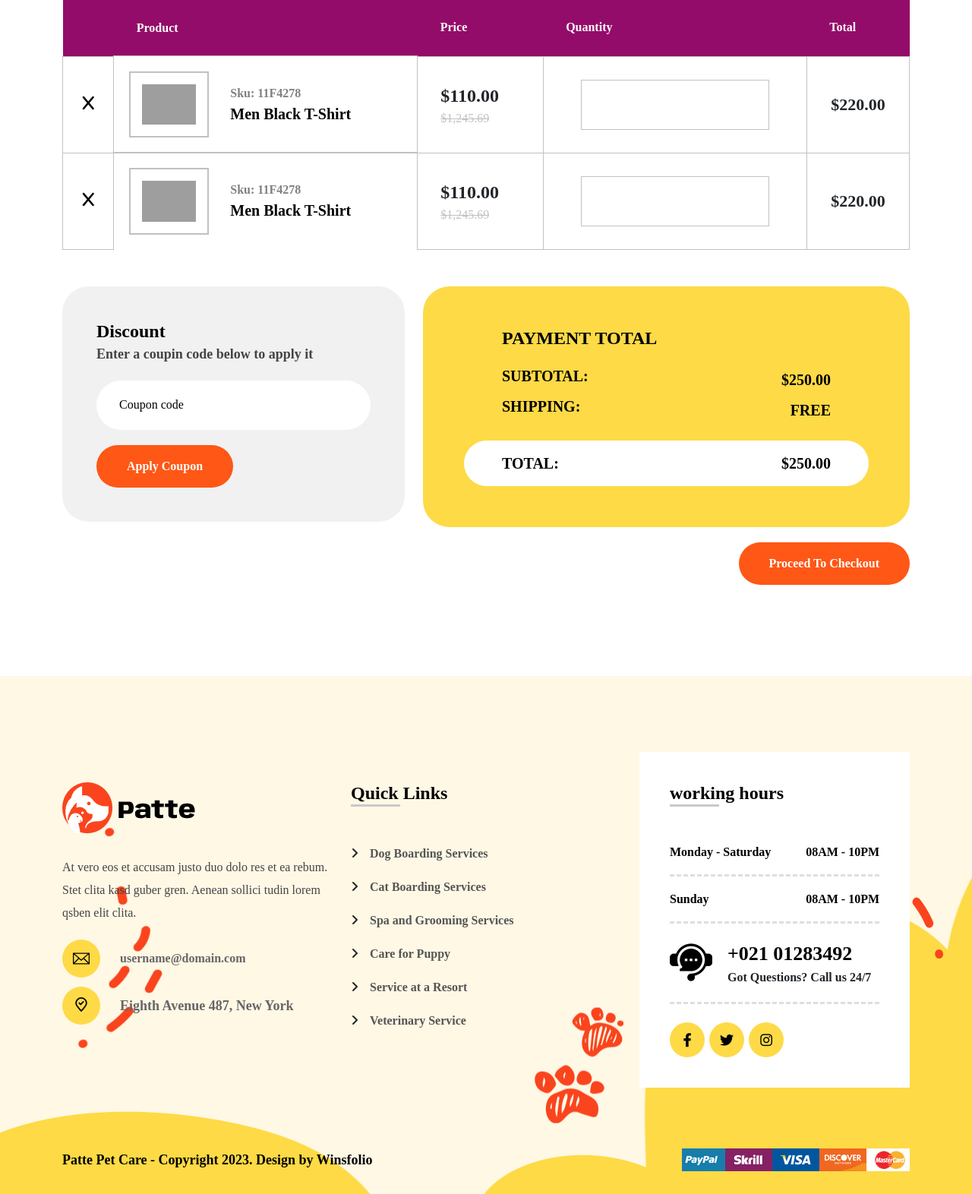
After one commit to kawsaruddinpatoary/patte, a Django app: page /cart/ in a window 1280 px wide. The commit adds this page. Shown: the part 641-2213 px from the top of the page at 76% size. Run offline with Django 5.2, Linux system fonts and the light colour scheme; some libraries are stand-ins or nearby versions; some web fonts are replaced; grey boxes are pictures that could not be loaded.

Commit message:
cart page implement

```diff
--- a/main/urls.py
+++ b/main/urls.py
@@ -15,4 +15,5 @@ urlpatterns = [
     path('service-details/', views.serviceDetails, name='service-details'),
     path('products/', views.products, name='products'),
     path('product-details/', views.productDetails, name='product-details'),
+    path('cart/', views.cart, name='cart'),
 ]
--- a/main/views.py
+++ b/main/views.py
@@ -39,3 +39,6 @@ def products(request):
 
 def productDetails(request):
     return render(request, 'products/product_details.html')
+
+def cart(request):
+    return render(request, 'ordering/cart.html')
--- a/templates/base.html
+++ b/templates/base.html
@@ -119,7 +119,7 @@
                       <div class="dropdown">
                         <a href="{% url 'products' %}">our products</a>
                         <a href="{% url 'product-details' %}">product details</a>
-                        <a href="shop-cart.html">shop cart</a>
+                        <a href="{% url 'cart' %}">shop cart</a>
                         <a href="cart-checkout.html">cart checkout</a>
                       </div>
                     </li>
@@ -205,7 +205,7 @@
               <ul class="sub-menu">
                 <li><a href="{% url 'products' %}">our products</a></li>
                 <li><a href="{% url 'product-details' %}">product details</a></li>
-                <li><a href="shop-cart.html">shop cart</a></li>
+                <li><a href="{% url 'cart' %}">shop cart</a></li>
                 <li><a href="cart-checkout.html">cart checkout</a></li>
 
               </ul>
--- /dev/null
+++ b/templates/ordering/cart.html
@@ -0,0 +1,134 @@
+{% extends 'base.html' %}
+{% load static %}
+
+{% block title %} Cart {% endblock %}
+
+{% block content %}
+
+{% include 'banner.html' with heading="Shop Cart" %}
+
+
+<section class="gap">
+    <div class="container">
+        <div class="row">
+          <form class="woocommerce-cart-form">
+            <div style="overflow-x:auto;overflow-y: hidden;">
+              <table class="shop_table table-responsive">
+                    <thead>
+                        <tr>
+                            <th></th>
+                            <th class="product-name">Product</th>
+                            <th class="product-price">Price</th>
+                            <th class="product-quantity">Quantity</th>
+                            <th class="product-subtotal">Total</th>
+                        </tr>
+                    </thead>
+                    <tbody>
+                        <tr>
+                            <td class="product-remove">
+                                <a href="#"><i class="fa-solid fa-x"></i></a>
+                            </td>
+                            <td class="product-name">
+                                <img alt="img" src="{% static 'assets/img/food-1.png' %}">
+                                <div>
+                                    <span>Sku: 11F4278</span>
+                                    <a href="#">Men Black T-Shirt</a>
+                                </div>
+                            </td>
+                            <td class="product-price">
+                                <span class="woocommerce-Price-amount"><bdi><span class="woocommerce-Price-currencySymbol">$</span>110.00</bdi>
+                                <del>$1,245.69</del>
+                                </span>
+                            </td>
+                            <td class="product-quantity">
+                                <input type="number" class="input-text" min="0" >
+                            </td>
+                            <td class="product-subtotal">
+                                <span class="woocommerce-Price-amount"><bdi><span class="woocommerce-Price-currencySymbol">$</span>220.00</bdi></span>
+                            </td>
+                        </tr>
+                        <tr>
+                            <td class="product-remove">
+                                <a href="#"><i class="fa-solid fa-x"></i></a>
+                            </td>
+                            <td class="product-name">
+                                <img alt="img" src="{% static 'assets/img/food-2.png' %}">
+                                <div>
+                                    <span>Sku: 11F4278</span>
+                                    <a href="#">Men Black T-Shirt</a>
+                                </div>
+                            </td>
+                            <td class="product-price">
+                                <span class="woocommerce-Price-amount"><bdi><span class="woocommerce-Price-currencySymbol">$</span>110.00</bdi>
+                                <del>$1,245.69</del>
+                                </span>
+                            </td>
+                            <td class="product-quantity">
+                                <input type="number" class="input-text" min="0" >
+                            </td>
+                            <td class="product-subtotal">
+                                <span class="woocommerce-Price-amount"><bdi><span class="woocommerce-Price-currencySymbol">$</span>220.00</bdi></span>
+                            </td>
+                        </tr>
+                    </tbody>
+              </table>
+            </div>
+                <div class="row mt-lg-5">
+                    <div class="col-lg-5">
+                        <div class="coupon-area">
+                            <h3>Discount</h3>
+                            <p>Enter a coupin code below to apply it</p>
+                            <div class="coupon">
+                                <input type="text" name="coupon_code" class="input-text" placeholder="Coupon code">
+                                <button type="submit" class="button" name="apply_coupon">Apply coupon
+                                </button>
+                            </div>
+                        </div>
+                    </div>
+                    <div class="col-lg-7">
+                        <div class="cart_totals">
+                            <h4>Payment Total</h4>
+                            <table class="shop_table_responsive">
+                                <tbody>
+                                    <tr class="cart-subtotal">
+                                        <th>Subtotal:</th>
+                                        <td>
+                                            <span class="woocommerce-Price-amount">
+                                            <bdi>
+                                                <span class="woocommerce-Price-currencySymbol">$</span>250.00
+                                            </bdi>
+                                            </span>
+                                        </td>
+                                    </tr>
+                                    <tr class="Shipping">
+                                        <th>Shipping:</th>
+                                        <td>
+                                            <span class="woocommerce-Price-amount amount">
+                                                free
+                                            </span>
+                                         </td>
+                                    </tr>
+                                    <tr class="Total">
+                                        <th>Total:</th>
+                                        <td>
+                                            <span class="woocommerce-Price-amount">
+                                            <bdi>
+                                                <span>$</span>250.00
+                                            </bdi>
+                                            </span>
+                                        </td>
+                                    </tr>
+                                </tbody>
+                            </table>
+                        </div>
+                        <div class="wc-proceed-to-checkout">
+                                 <a href="#" class="button">Proceed to checkout</a>
+                            </div>
+                    </div>
+                </div>
+          </form>
+        </div>
+    </div>
+</section>
+
+{% endblock %}
```
